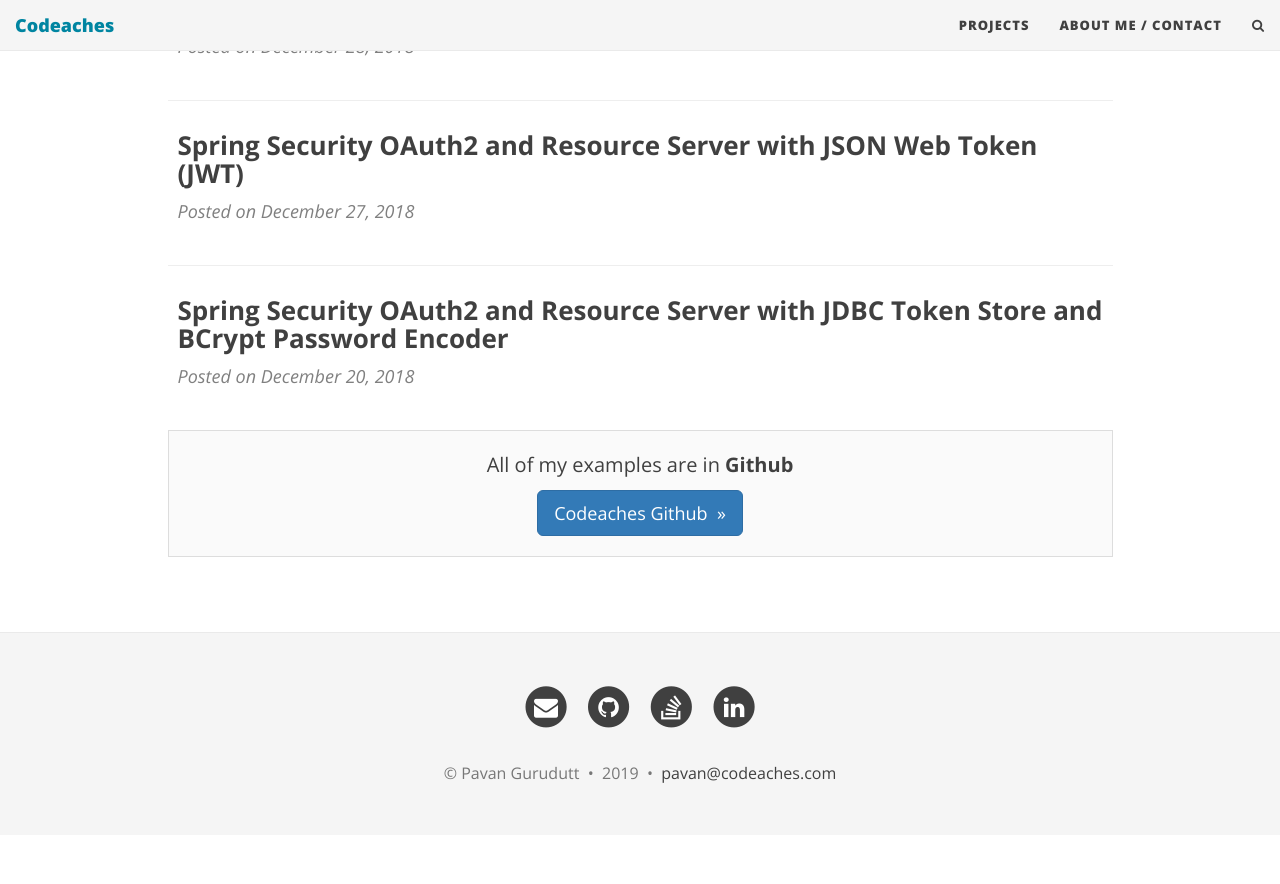
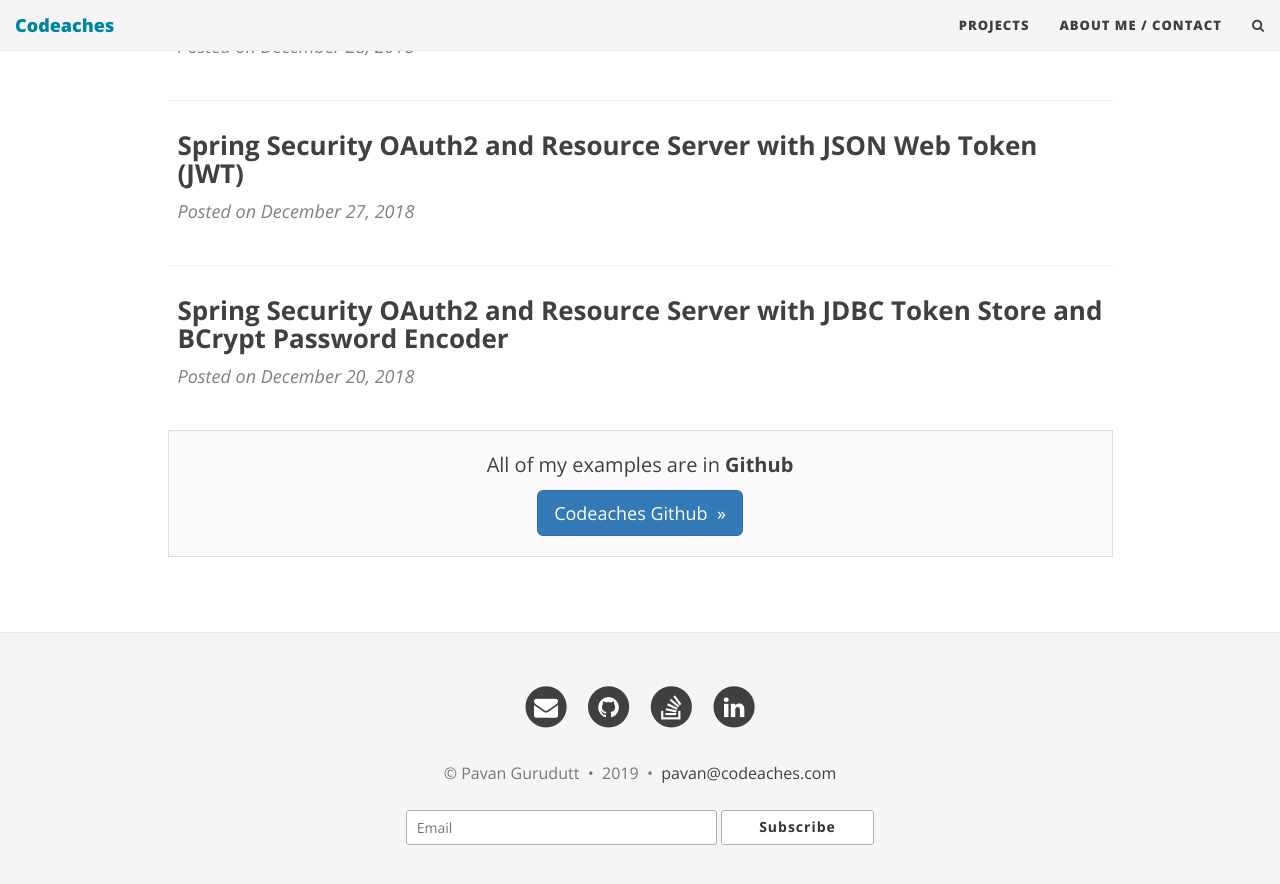
Before and after one commit to codeaches/codeaches.github.io, a Jekyll site: the page built from index.html, in a window 1280 px wide and 900 px high, scrolled down 710 px. Shown: the top 884 px of the window. Built offline with Jekyll 4.4.1, drawn with Linux system fonts in a browser that asks for light colours; nearby versions of some CDN libraries; the list of posts is cut into pages by our own code; before the commit the page ends 1545 px from its top, so only the background shows below that.

Commit message:
no message

```diff
--- a/_includes/footer.html
+++ b/_includes/footer.html
@@ -117,10 +117,10 @@
           {% endif %}
         </p>
 
-		<!--
+
         <div id="mailchimp-subscribe-section-footer" class="mailchimp-subscribe-section">
         <div id="mc_embed_signup-footer">
-          <form action="//codeaches.us14.list-manage.com/subscribe/post?u=AAAA&amp;id=c180f5773c" method="post" id="mc-embedded-subscribe-form-footer" name="mc-embedded-subscribe-form" class="validate" target="_blank" novalidate>
+          <form action="https://codeaches.us7.list-manage.com/subscribe/post?u=2746d68f9670fbcdde3960057&amp;id=85935e12f3" method="post" id="mc-embedded-subscribe-form-footer" name="mc-embedded-subscribe-form" class="validate" target="_blank" novalidate>
             <div id="mc_embed_signup_scroll-footer">
               <div class="container">
                 <div class="row">
@@ -132,12 +132,12 @@
                   </div>
                 </div>
               </div>
-              <div style="position: absolute; left: -5000px;" aria-hidden="true"><input type="text" name="b_a579a88c8f09f9b8502b9d0c3_c180f5773c" tabindex="-1" value=""></div>
+              <div style="position: absolute; left: -5000px;" aria-hidden="true"><input type="text" name="b_2746d68f9670fbcdde3960057_85935e12f3" tabindex="-1" value=""></div>
             </div>
           </form>
         </div>
         </div>
-		-->
+
       </div>
     </div>
   </div>
```
